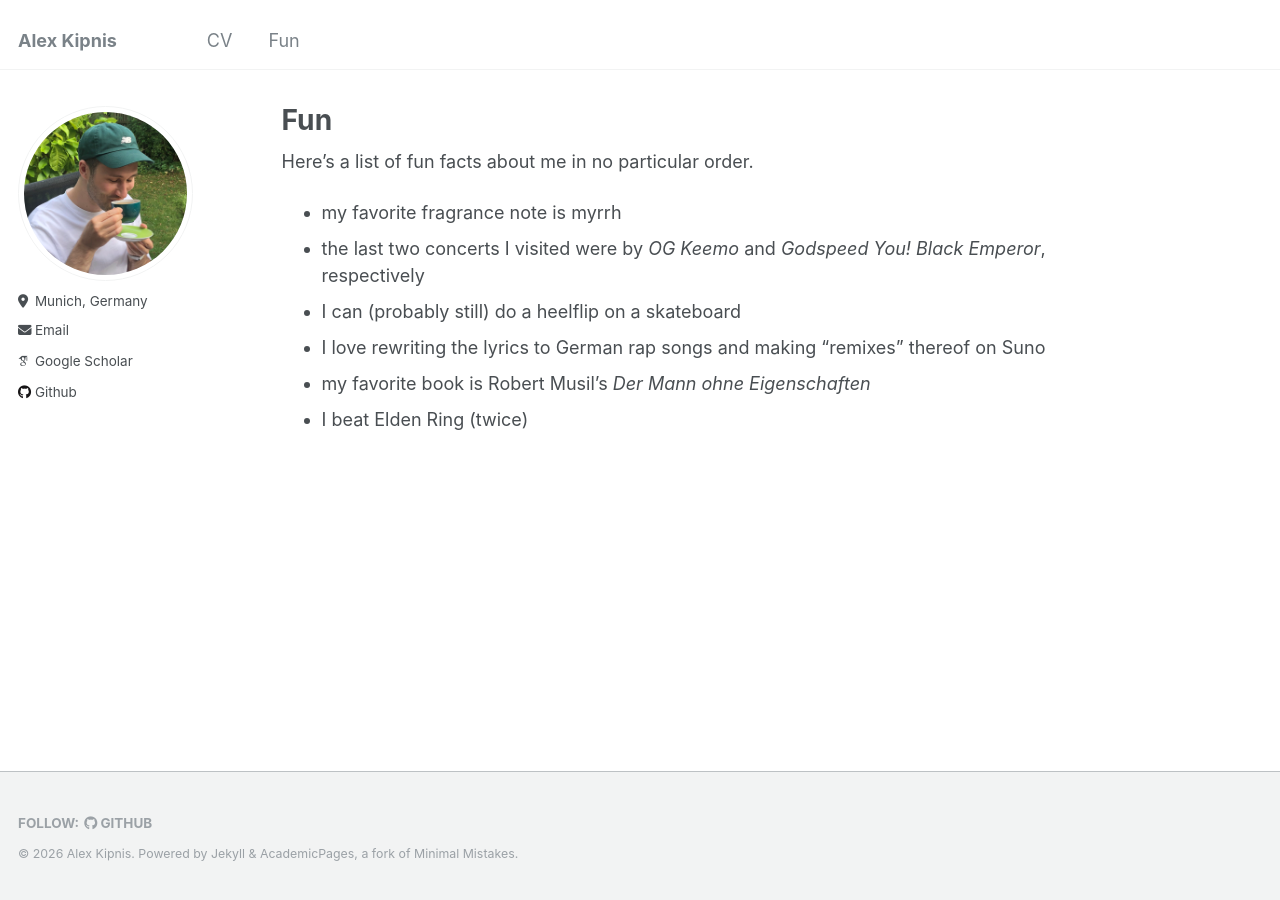
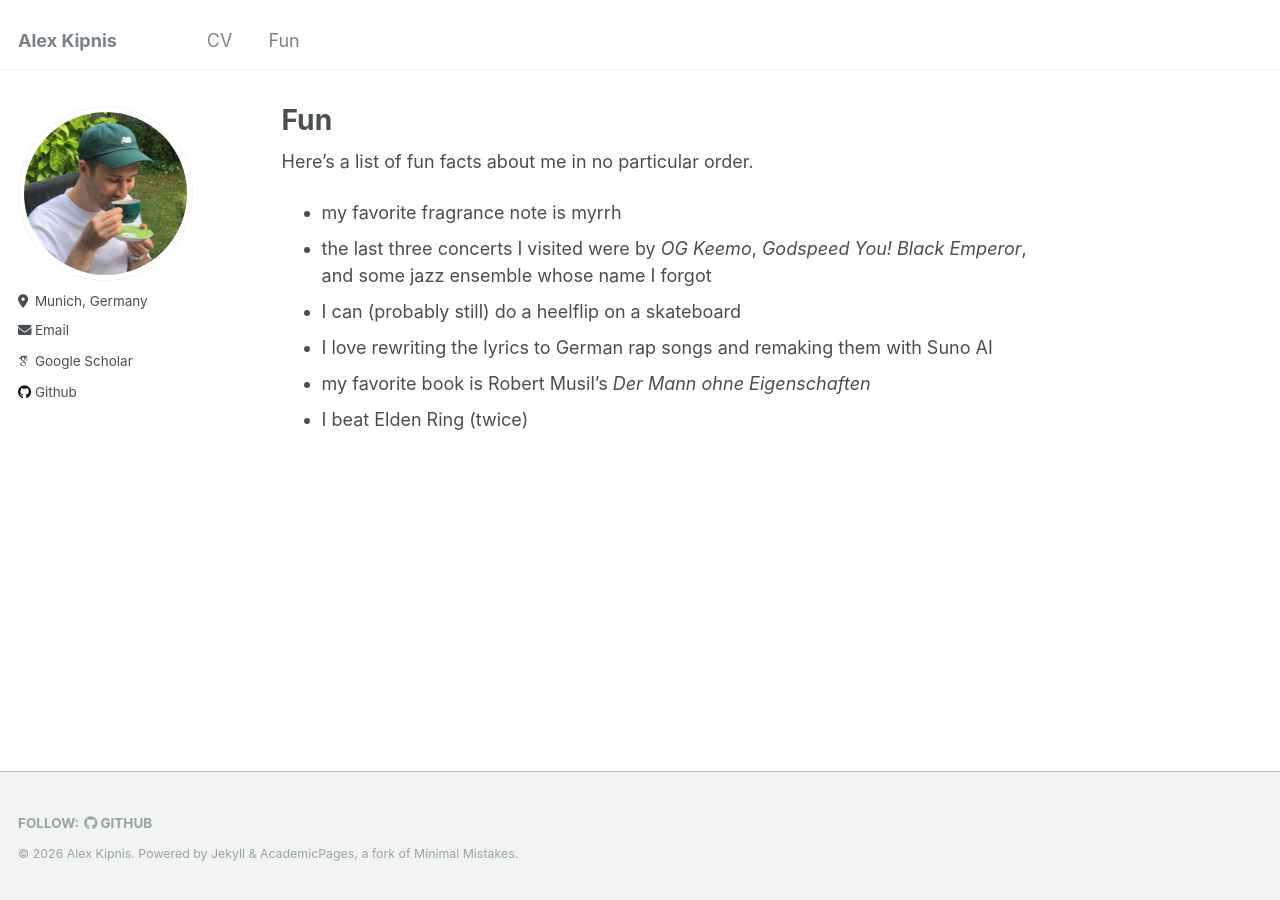
Before and after one commit to adkipnis/adkipnis.github.io, a Jekyll site: the page built from _pages/fun.md, in a window 1280 px wide. Built offline with Jekyll 4.4.1, drawn with Linux system fonts in a browser that asks for light colours; some web fonts are replaced.

Commit message:
Revise fun facts about concerts and remixing
Updated concert attendance and rephrased remix activity.

```diff
--- a/_pages/fun.md
+++ b/_pages/fun.md
@@ -8,8 +8,8 @@ nav_order: 4   # optional, controls tab order
 Here's a list of fun facts about me in no particular order.
 
 - my favorite fragrance note is myrrh
-- the last two concerts I visited were by *OG Keemo* and *Godspeed You! Black Emperor*, respectively
+- the last three concerts I visited were by *OG Keemo*, *Godspeed You! Black Emperor*, and some jazz ensemble whose name I forgot
 - I can (probably still) do a heelflip on a skateboard
-- I love rewriting the lyrics to German rap songs and making "remixes" thereof on Suno
+- I love rewriting the lyrics to German rap songs and remaking them with Suno AI
 - my favorite book is Robert Musil's *Der Mann ohne Eigenschaften*
 - I beat Elden Ring (twice)
```
